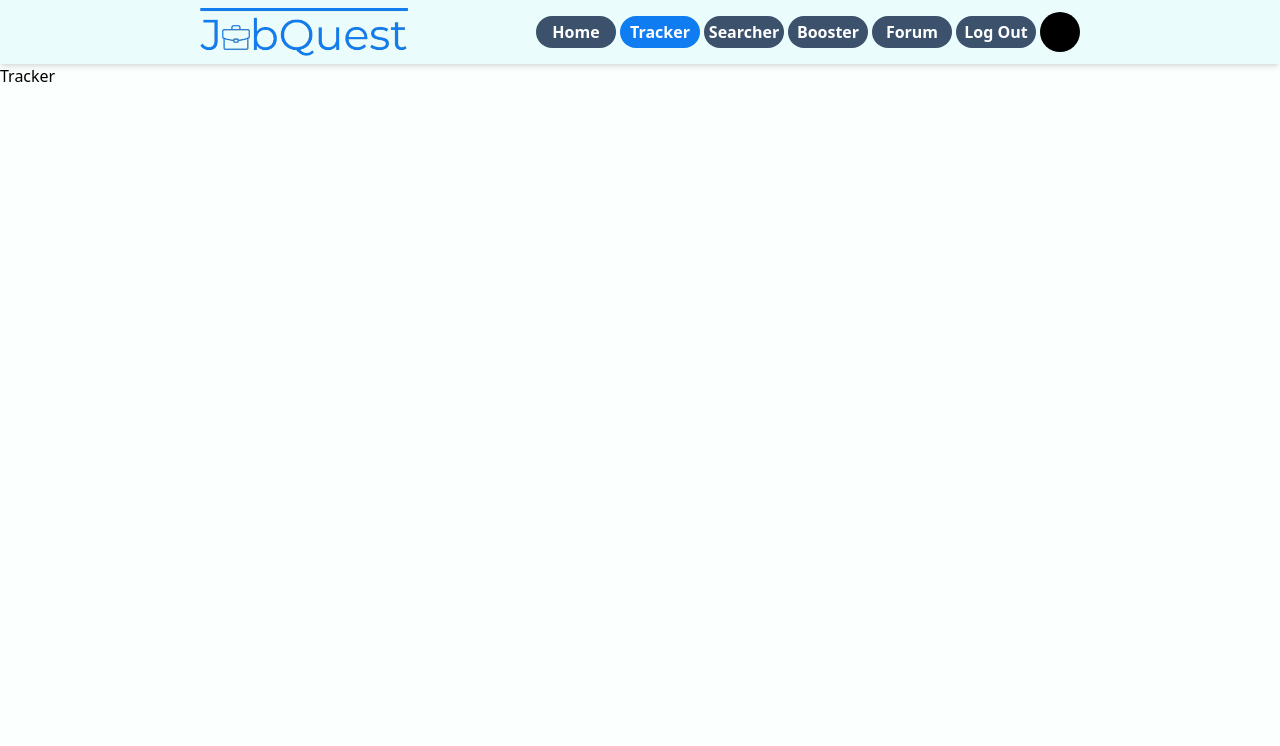
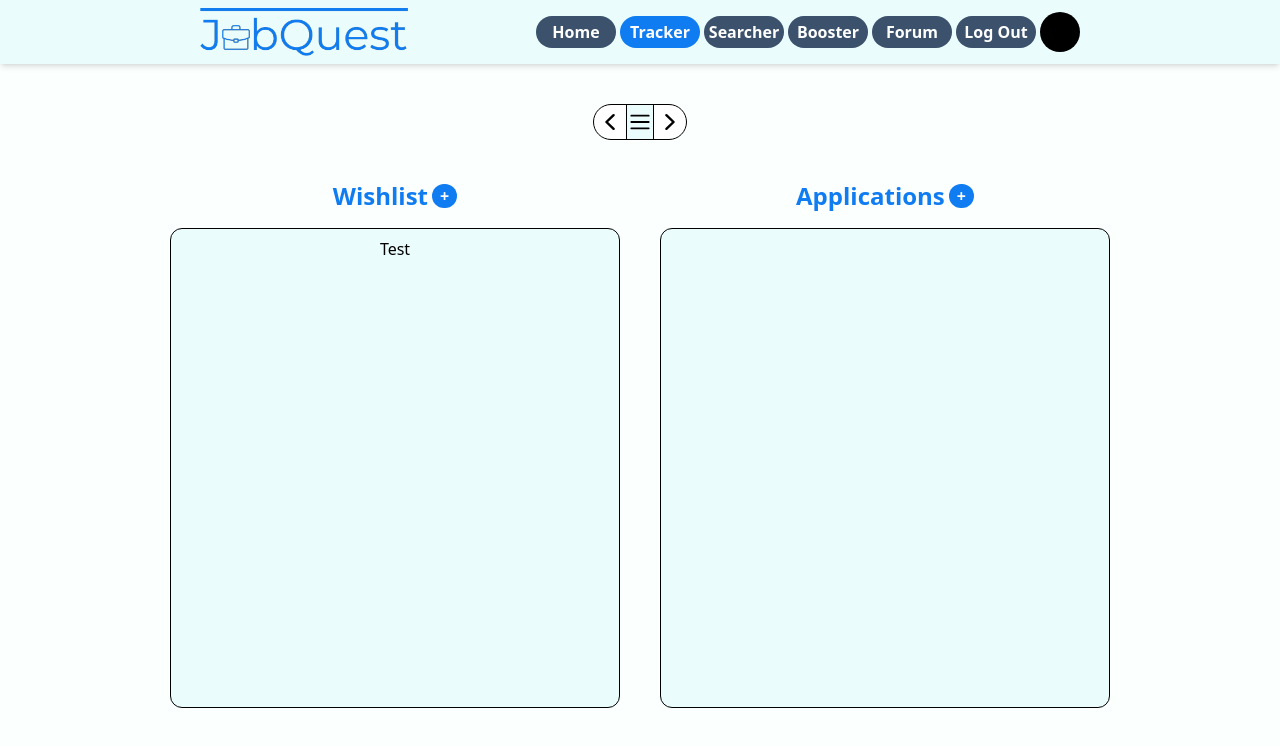
Before and after one commit to KayTeo/JobQuest, a Next.js app in the folder jobquest/: page /user/tracker in a window 1280 px wide. Shown: the top 746 px of the page. Built offline with nearby package versions, Linux system fonts and the light colour scheme.

Commit message:
tracker page main ui

```diff
--- a/jobquest/app/globals.css
+++ b/jobquest/app/globals.css
@@ -1,6 +1,16 @@
 @tailwind base;
 @tailwind components;
 @tailwind utilities;
+
+*::-webkit-scrollbar {
+    width: 5px;
+    height: 5px;
+}
+
+*::-webkit-scrollbar-thumb {
+    background-color: #107cf1;
+    border-radius: 10px;
+}
 
 html,
 body,
--- /dev/null
+++ b/jobquest/app/user/tracker/ModeToggle.js
@@ -0,0 +1,44 @@
+"use client";
+
+import {
+    Bars3Icon,
+    ChevronLeftIcon,
+    ChevronRightIcon,
+} from "@heroicons/react/20/solid";
+
+export default function ModeToggle({ viewMode, setViewMode }) {
+    return (
+        <div className="flex h-9 gap-0 rounded-r-full rounded-l-full border border-black bg-white">
+            <button
+                className={`${
+                    viewMode === "left" && "bg-light-500"
+                } w-8 rounded-l-full `}
+                onClick={() => {
+                    setViewMode("left");
+                }}
+            >
+                <ChevronLeftIcon aria-hidden="true" />
+            </button>
+            <button
+                className={`${
+                    viewMode === "both" && "bg-light-500"
+                } w-7 border-r border-l border-black px-px`}
+                onClick={() => {
+                    setViewMode("both");
+                }}
+            >
+                <Bars3Icon aria-hidden="true" />
+            </button>
+            <button
+                className={`${
+                    viewMode === "right" && "bg-light-500"
+                } w-8 rounded-r-full`}
+                onClick={() => {
+                    setViewMode("right");
+                }}
+            >
+                <ChevronRightIcon aria-hidden="true" />
+            </button>
+        </div>
+    );
+}
--- /dev/null
+++ b/jobquest/app/user/tracker/TrackEntry.js
@@ -0,0 +1,3 @@
+export default function TrackEntry() {
+    return <div>TrackEntry</div>;
+}
--- /dev/null
+++ b/jobquest/app/user/tracker/TrackList.js
@@ -0,0 +1,25 @@
+import TrackEntry from "./TrackEntry";
+
+export default function TrackList({ viewMode }) {
+    return (
+        <div
+            className={`${
+                viewMode === "left" && "hidden"
+            } flex flex-col items-center justify-center gap-4`}
+        >
+            <div className="flex items-center justify-center gap-1">
+                <h1 className="text-2xl font-bold text-accent-500">
+                    Applications
+                </h1>
+                <button className="rounded-full bg-accent-500 px-2 text-center font-bold text-white hover:bg-accent-300">
+                    +
+                </button>
+            </div>
+            <div
+                className={` ${
+                    viewMode === "right" && "xl:w-[800px]"
+                } flex h-[60vh] w-[450px] flex-col items-center gap-2 overflow-auto rounded-xl border border-black bg-light-500 p-2`}
+            ></div>
+        </div>
+    );
+}
--- /dev/null
+++ b/jobquest/app/user/tracker/WishEntry.js
@@ -0,0 +1,3 @@
+export default function WishEntry() {
+    return <div>WishEntry</div>;
+}
--- /dev/null
+++ b/jobquest/app/user/tracker/WishList.js
@@ -0,0 +1,25 @@
+"use client";
+
+export default function WishList({ viewMode }) {
+    return (
+        <div
+            className={`${
+                viewMode === "right" && "hidden"
+            } flex flex-col items-center justify-center gap-4`}
+        >
+            <div className="flex items-center justify-center gap-1">
+                <h1 className="text-2xl font-bold text-accent-500">Wishlist</h1>
+                <button className="rounded-full bg-accent-500 px-2 text-center font-bold text-white hover:bg-accent-300">
+                    +
+                </button>
+            </div>
+            <div
+                className={` ${
+                    viewMode === "left" && "xl:w-[800px]"
+                } flex h-[60vh] w-[450px] flex-col items-center overflow-auto rounded-xl border border-black bg-light-500 p-2`}
+            >
+                Test
+            </div>
+        </div>
+    );
+}
--- a/jobquest/app/user/tracker/page.js
+++ b/jobquest/app/user/tracker/page.js
@@ -1,3 +1,20 @@
+"use client";
+
+import WishList from "./WishList";
+import TrackList from "./TrackList";
+import ModeToggle from "./ModeToggle";
+import { useState } from "react";
+
 export default function TrackerPage() {
-    return <div className="h-[calc(100vh-64px)]">Tracker</div>;
+    const [viewMode, setViewMode] = useState("both");
+
+    return (
+        <div className="flex h-[calc(100vh-64px)] flex-col items-center p-10">
+            <ModeToggle viewMode={viewMode} setViewMode={setViewMode} />
+            <div className="flex flex-col items-center justify-center gap-10 py-10 xl:flex-row">
+                <WishList viewMode={viewMode} />
+                <TrackList viewMode={viewMode} />
+            </div>
+        </div>
+    );
 }
```
Also changed, not shown: jobquest/components/NavBar.js (+4 -4 lines).
